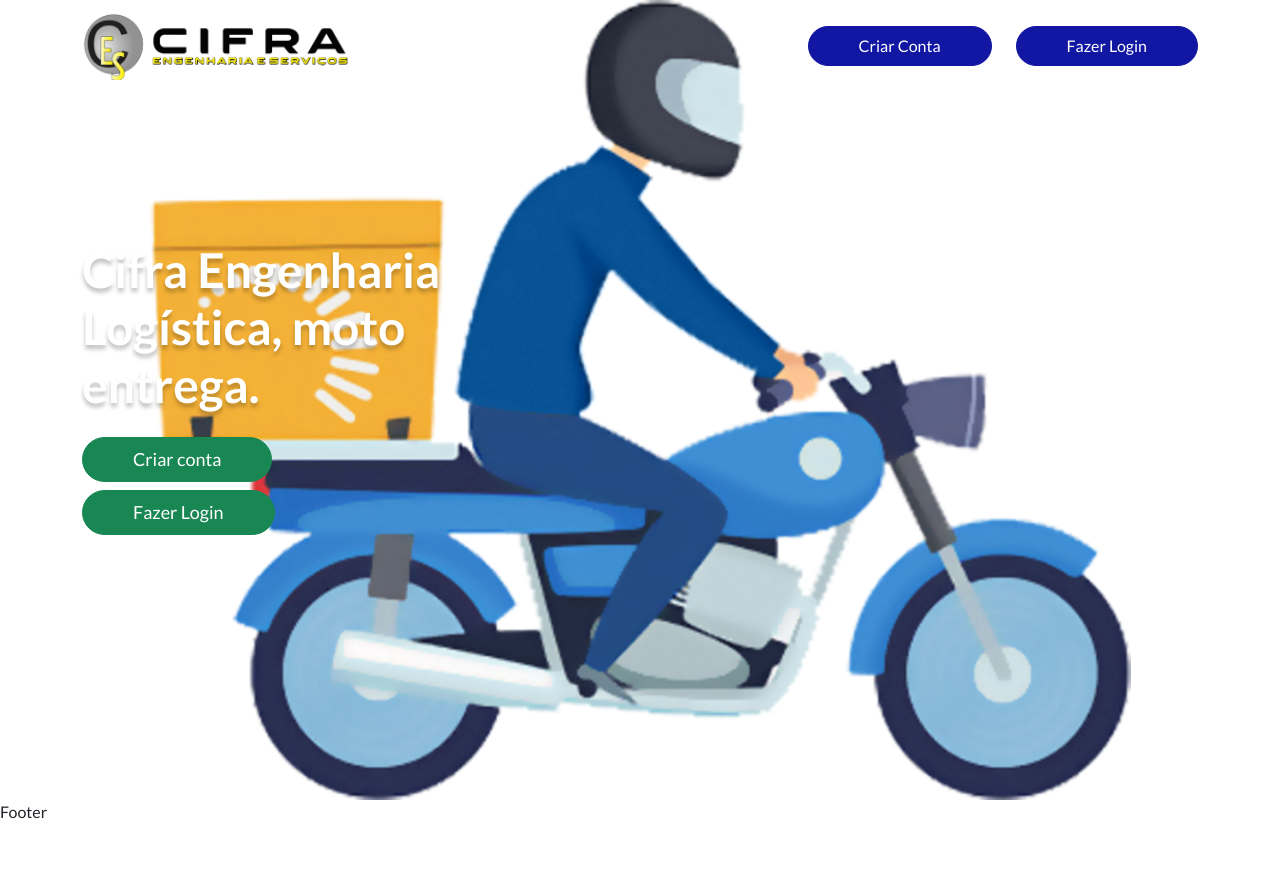
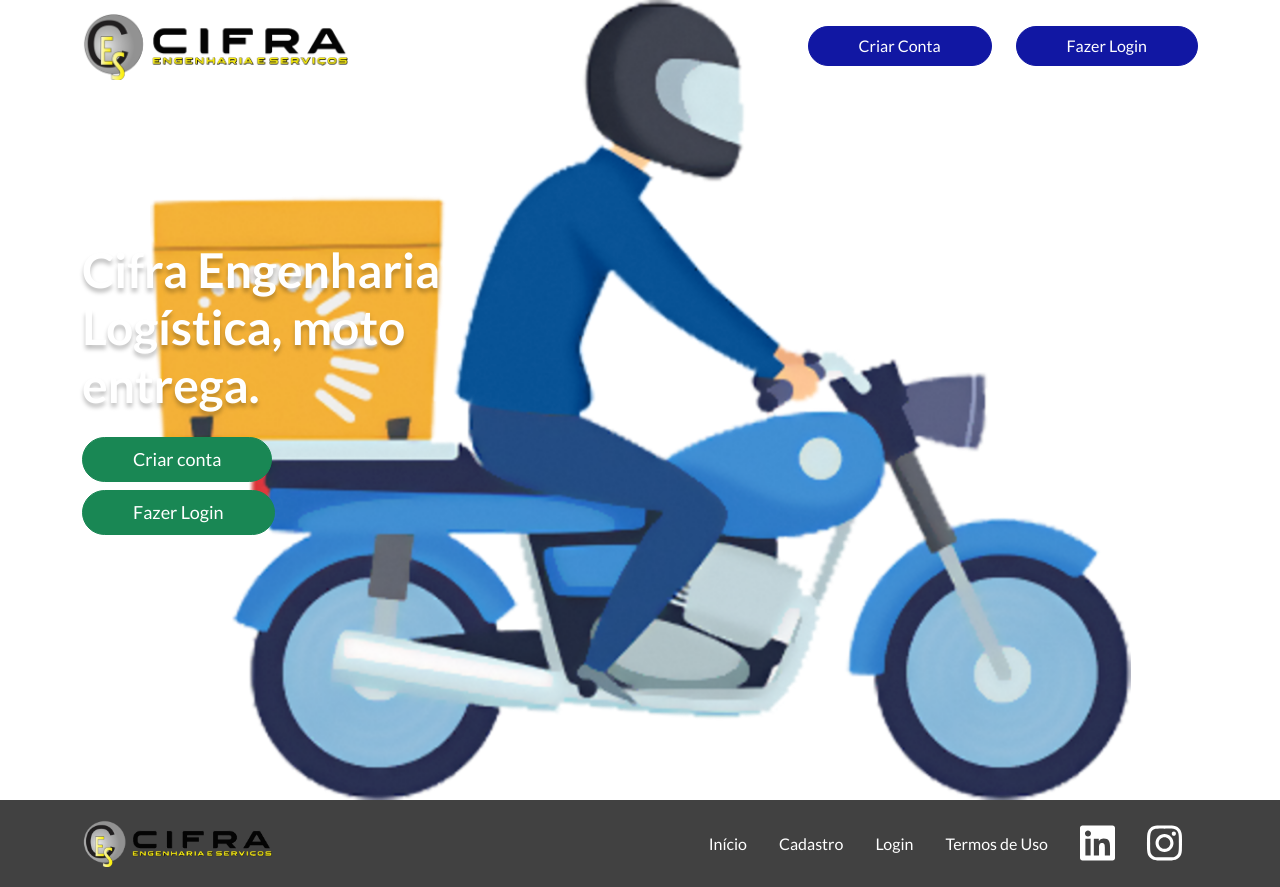
Before and after one commit to danilobrun/PJ4-5-FOX-ENTREGAS, a React (Create React App) app in the folder front-end/: page / in a window 1280 px wide. Before the commit the page ends 840 px from the top, so only its background shows below. Built offline with nearby package versions, Linux system fonts and the light colour scheme.

Commit message:
criar footer ajustar header adiciona reponsividade no footer telas desktop

```diff
--- /dev/null
+++ b/front-end/src/components/Layout/Footer.tsx
@@ -0,0 +1,52 @@
+import { faInstagram, faLinkedin } from "@fortawesome/free-brands-svg-icons";
+import { FontAwesomeIcon } from "@fortawesome/react-fontawesome";
+import { Container, Nav } from "react-bootstrap";
+import { Link } from "react-router-dom";
+import styled from "styled-components";
+import LogoWhite from "../../assets/img/logo-cifra-white.png"
+
+export function Footer () {
+    return (
+        <FooterStyled className="text-center">
+            <Container className="d-lg-flex align-items-center">
+                <Link to="/" className="me-lg-auto">
+                    <ImageStyled src={LogoWhite} alt="logo-cifra-white"
+                    width={255} height={67} />
+                </Link>
+                <Nav className="flex-column flex-lg-row my-4 my-lg-0">
+                    <Nav.Link as={Link} to='/' className="text-white">Início</Nav.Link>
+                    <Nav.Link as={Link} to='/cadastro' className="text-white">Cadastro</Nav.Link>
+                    <Nav.Link as={Link} to='/login' className="text-white">Login</Nav.Link>
+                    <Nav.Link href="/termos-de-uso.pdf" target="_blank" className="text-white">Termos de Uso</Nav.Link>
+                </Nav>
+                <Nav className="justify-content-center">
+                    <Nav.Link href="https://www.linkedin.com/company/cifra-engenharia" target="_blank" className="text-white">
+                        <IconStyled icon={faLinkedin} />
+                    </Nav.Link>
+                    <Nav.Link href="https://www.instagram.com" target="_blank" className="text-white">
+                        <IconStyled icon={faInstagram} />
+                    </Nav.Link>
+                </Nav>
+            </Container>
+        </FooterStyled>
+    )
+}
+
+const FooterStyled = styled.footer`
+    background: #414141;
+    padding: 35px 0 40px;
+    @media (min-width: 992px) {
+        padding: 15px 0;
+    }
+`
+
+const ImageStyled = styled.img`
+    @media (min-width: 992px) {
+        width: 190px;
+        height: auto;
+    }
+`
+
+const IconStyled = styled(FontAwesomeIcon)`
+    font-size: 40px;
+`
--- a/front-end/src/components/Layout/Header.tsx
+++ b/front-end/src/components/Layout/Header.tsx
@@ -23,7 +23,7 @@
         }
     }, [isTransparent])
     return (
-        <Navbar fixed='top' expand="lg" bg={isTransparent ? undefined : 'secondary'}>
+        <NavbarStyled fixed='top' expand="lg" bg={isTransparent ? undefined : 'secondary'}>
             <Container>
                 <Navbar.Brand to='/' as={Link}>
                     <ImageStyled src={isTransparent ? Logo : LogoWhite} width={194} height={51} alt="Logo Cifra"/>
@@ -39,9 +39,16 @@
                     </Nav>
                 </NavbarCollapseStyled>
             </Container>
-    </Navbar>
+    </NavbarStyled>
     )
 }
+
+const NavbarStyled = styled(Navbar)`
+    transition: all .3s linear;
+    ${props => props.bg === 'secondary' && `
+        box-shadow: 0px 2px 4px rgba(0, 0, 0, 0.25);
+    `}
+`
 
 const ImageStyled = styled.img`
     @media (min-width: 992px) {
--- a/front-end/src/components/Layout/index.tsx
+++ b/front-end/src/components/Layout/index.tsx
@@ -1,3 +1,4 @@
+import { Footer } from "./Footer"
 import { Header } from "./Header"
 
 type Props = {
@@ -10,7 +11,7 @@
             <>
                 <Header />
                 {children}
-                <p>Footer</p>
+                <Footer />
             </>
         )
     }
```
Also changed, not shown: 1 other file (tests, documents, lock files or other folders).
